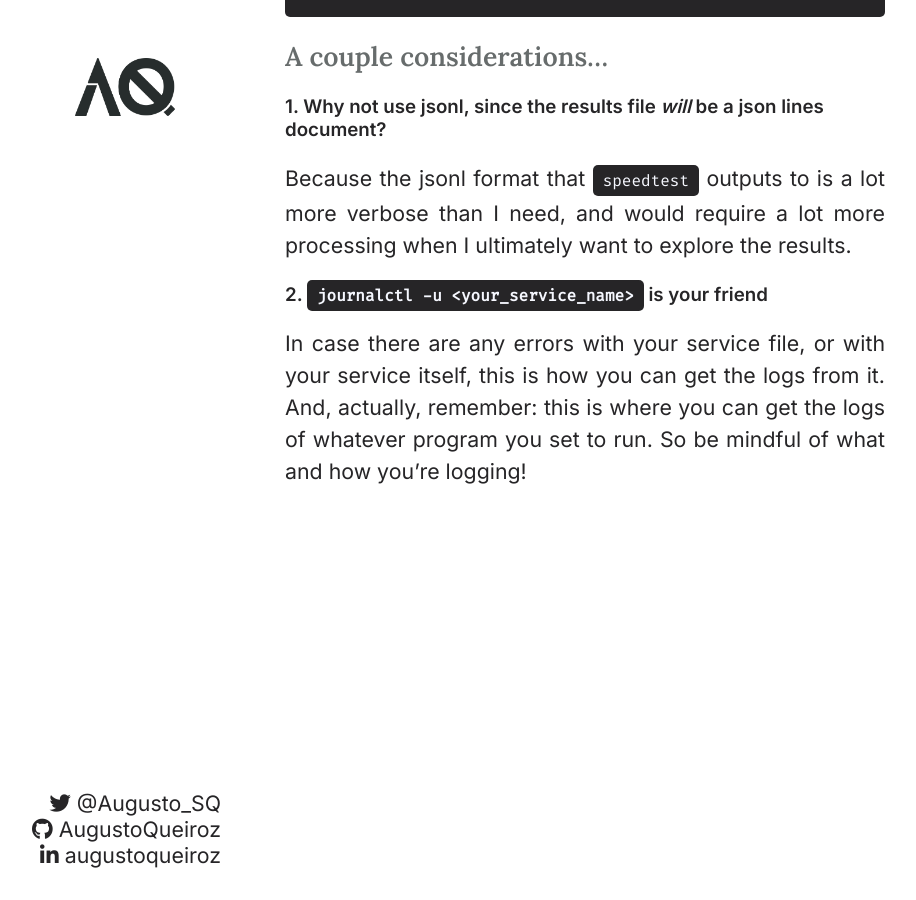
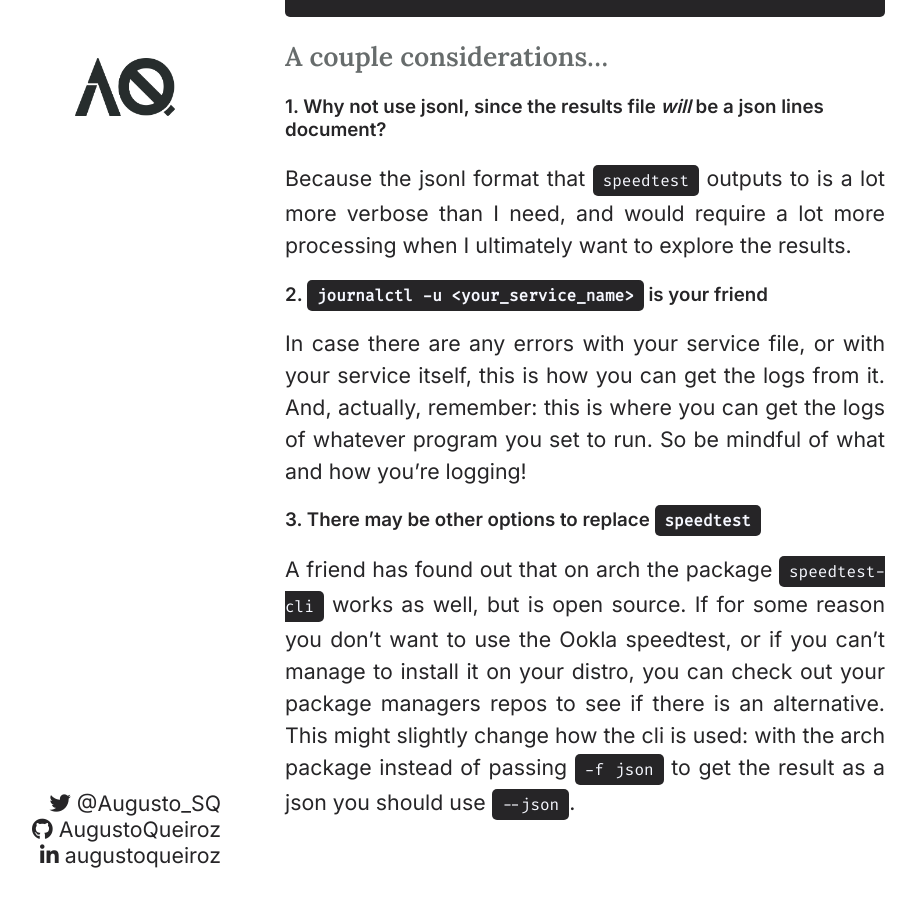
Before and after one commit to AugustoQueiroz/blog, a Jekyll site: the page built from _posts/2021-02-16-logging-my-internet-speed.md, in a window 1280 px wide and 900 px high, scrolled down 2671 px. Shown: the whole window, without its empty margins (29-945 px from the left). Built offline with Jekyll 4.4.1, drawn with Linux system fonts in a browser that asks for light colours; our own code applies the rules of GitHub Pages for plain Markdown files; some of the changed text lies outside the part shown.

Commit message:
Update to post

```diff
--- a/_posts/2021-02-16-logging-my-internet-speed.md
+++ b/_posts/2021-02-16-logging-my-internet-speed.md
@@ -62,3 +62,7 @@ Because the jsonl format that `speedtest` outputs to is a lot more verbose than
 ### 2. `journalctl -u <your_service_name>` is your friend
 
 In case there are any errors with your service file, or with your service itself, this is how you can get the logs from it. And, actually, remember: this is where you can get the logs of whatever program you set to run. So be mindful of what and how you're logging!
+
+### 3. There may be other options to replace `speedtest`
+
+A friend has found out that on arch the package `speedtest-cli` works as well, but is open source. If for some reason you don't want to use the Ookla speedtest, or if you can't manage to install it on your distro, you can check out your package managers repos to see if there is an alternative. This might slightly change how the cli is used: with the arch package instead of passing `-f json` to get the result as a json you should use `--json`.
```
Also changed, not shown: other parts of _posts/2021-02-16-logging-my-internet-speed.md (+1 -1 lines).
